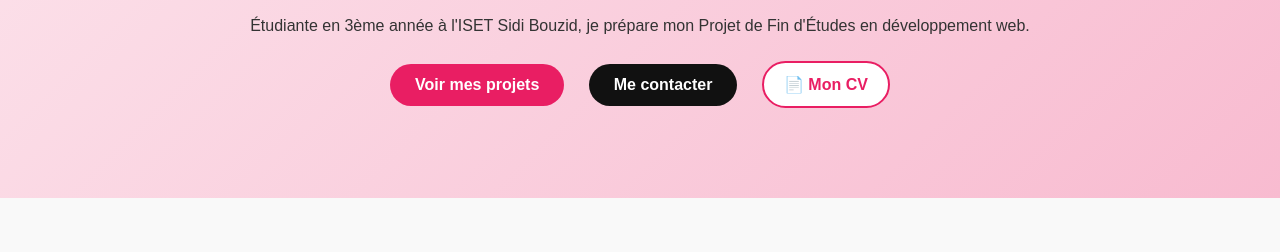
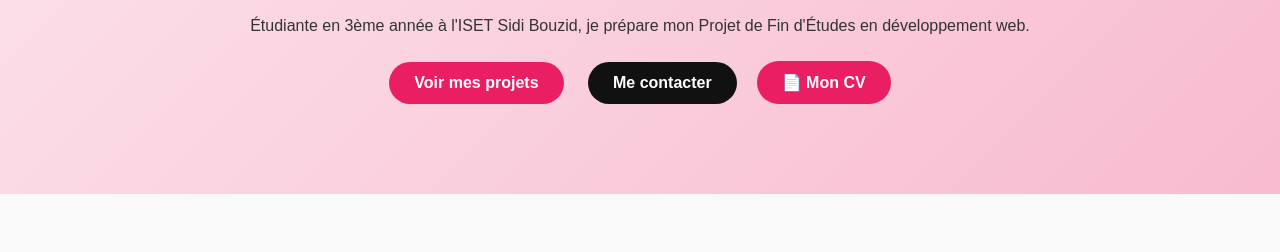
Before and after one commit to dridieya445/dridieya445.github.io, a plain HTML site: page index.html in a window 1280 px wide. Shown: the part 298-550 px from the top of the page. Drawn offline with Linux system fonts and the light colour scheme.

Commit message:
Modify CV link and add contact button
Updated CV link and added contact link.

```diff
--- a/index.html
+++ b/index.html
@@ -31,8 +31,8 @@ footer{text-align:center;padding:15px;background:#000;color:#aaa}
 <h2>Étudiante en Développement Web - PFE 2026-2027</h2>
 <p>Étudiante en 3ème année à l'ISET Sidi Bouzid, je prépare mon Projet de Fin d'Études en développement web.</p>
 <a href="#projets" class="btn">Voir mes projets</a>
-<a href="#contact" class="btn btn2">Me contacter</a>
-<a href="./CV_Eya_Dridi_CLIQUABLE_FINAL.pdf" download class="btn" style="background:white; color:#e91e63; border:2px solid #e91e63; padding:12px 20px; border-radius:30px; display:inline-block; margin:10px; font-weight:bold; text-decoration:none;">📄 Mon CV</a>
+<a href="#contact" class="btn btn2">Me contacter</a><a href="./CV%20Eya%20Dridi.pdf" class="btn" target="_blank">📄 Mon CV</a>
+
 </section>
 <section class="apropos"><h2 class="titre">À propos de moi</h2>
 <p>Je m'appelle <b>Eya Dridi</b>, étudiante en Développement Web à l'ISET Sidi Bouzid.</p>
```
